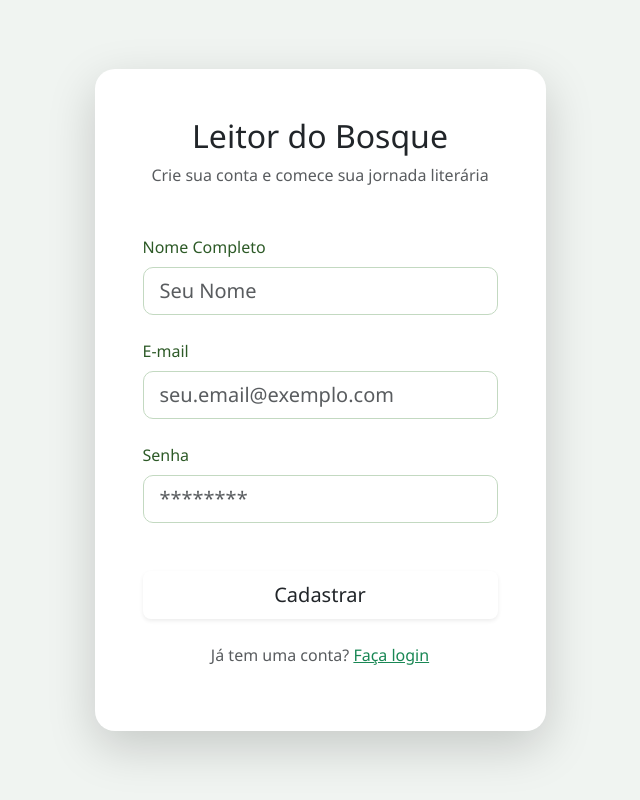
After one commit to NimaiH/Leitor-Do-Bosque, a Flask app: page /cadastro in a window 1280 px wide. The commit adds this page. Shown: the whole page, without its empty margins (320-960 px from the left). Run offline with Flask 3, Linux system fonts and the light colour scheme.

Commit message:
Reestruturação de rotas do python, adiciona usuarios no BD, página de login/cadastro, navbar

```diff
--- a/app.py
+++ b/app.py
@@ -1,105 +1,134 @@
 import os
 import sqlite3
-from flask import Flask, render_template, request, redirect, url_for
+from flask import Flask, render_template, request, redirect, url_for, session
 
 app = Flask(__name__)
 
-# Configuração para salvar as imagens enviadas
+# Configurações
+app.secret_key = 'chave_secreta_do_bosque'
 UPLOAD_FOLDER = 'static/uploads'
 app.config['UPLOAD_FOLDER'] = UPLOAD_FOLDER
 
-# Cria a pasta 'uploads' automaticamente se ela não existir
 if not os.path.exists(UPLOAD_FOLDER):
     os.makedirs(UPLOAD_FOLDER)
 
+# --- Rotas de Autenticação (USUÁRIOS) ---
 
-# -----------------------------------------------------------------------------------------------------------#
+@app.route('/login', methods=['GET', 'POST'])
+def login():
+    if request.method == 'POST':
+        email = request.form.get('email')
+        senha = request.form.get('senha')
 
+        conexao = sqlite3.connect('livros.db')
+        cursor = conexao.cursor()
+        cursor.execute("SELECT id, nome FROM usuarios WHERE email = ? AND senha = ?", (email, senha))
+        usuario = cursor.fetchone()
+        conexao.close()
 
-# Função HOME
+        if usuario:
+            session['usuario_id'] = usuario[0]
+            session['usuario_nome'] = usuario[1]
+            return redirect(url_for('home'))
+        return "E-mail ou senha incorretos!"
+    return render_template('login.html')
+
+@app.route('/cadastro')
+def cadastro():
+    return render_template('cadastro.html')
+
+@app.route('/salvar_usuario', methods=['POST'])
+def salvar_usuario():
+    nome = request.form.get('nome')
+    email = request.form.get('email')
+    senha = request.form.get('senha')
+
+    if nome and email and senha:
+        try:
+            conexao = sqlite3.connect('livros.db')
+            cursor = conexao.cursor()
+            cursor.execute("INSERT INTO usuarios (nome, email, senha) VALUES (?, ?, ?)", (nome, email, senha))
+            conexao.commit()
+            conexao.close()
+            return redirect(url_for('login'))
+        except sqlite3.IntegrityError:
+            return "Este e-mail já está cadastrado."
+    return "Todos os campos são obrigatórios."
+
+@app.route('/logout')
+def logout():
+    session.clear()
+    return redirect(url_for('home'))
+
+# --- Rotas principais (Estante de livros) ---
 
 @app.route('/')
 def home():
-    # 1. Conectar ao banco de dados
+    usuario_id = session.get('usuario_id')
+
+    if not usuario_id:
+        return render_template('index.html', livros=[], xp=0)
+
     conexao = sqlite3.connect('livros.db')
     cursor = conexao.cursor()
 
-    # 2. Busca os dados necessários para os cards da estante
-    # Pegando: Titulo (0), Paginas (1), Capa (2) e ID (3)
-    cursor.execute("SELECT titulo, paginas, capa, id FROM livros")
+    # Busca apenas os livros do usuário logado
+    cursor.execute("SELECT titulo, paginas, capa, id FROM livros WHERE usuario_id = ?", (usuario_id,))
     lista_livros = cursor.fetchall()
 
-    # 3. Busca a soma de todas as páginas para calcular o XP total
-    cursor.execute("SELECT SUM(paginas) FROM livros")
+    # Soma o XP apenas do usuário logado
+    cursor.execute("SELECT SUM(paginas) FROM livros WHERE usuario_id = ?", (usuario_id,))
     resultado_xp = cursor.fetchone()
+    xp_total = resultado_xp[0] if resultado_xp and resultado_xp[0] else 0
+    conexao.close()
 
-    # SUM retorna "none" se não conter nada nos dados então precisamos criar uma "regra" pra caso esse valor seja "none" mostrar 0 no site.
-    xp_total = resultado_xp[0] if resultado_xp and resultado_xp[0] else 0
-
-    # 5. Envia os livros e o XP para o index.html
     return render_template('index.html', livros=lista_livros, xp=xp_total)
 
-
-# -----------------------------------------------------------------------------------------------------------#
-
-
-# Cadastrar Livros
+# --- Gerenciamento de Livros ---
 
 @app.route('/cadastrar_livros')
 def cadastrar_livros():
+    if not session.get('usuario_id'):
+        return redirect(url_for('login'))
     return render_template('cadastrar_livros.html')
-
-# -----------------------------------------------------------------------------------------------------------#
-
-
-# Rota que recebe os dados do formulário
 
 @app.route('/salvar_livro', methods=['POST'])
 def salvar_livro():
-    # Pegando os textos e foto do formulário
+    usuario_id = session.get('usuario_id')
+    if not usuario_id:
+        return redirect(url_for('login'))
+
     titulo = request.form.get('titulo')
     paginas = request.form.get('paginas')
     foto = request.files.get('capa')
 
-    # Caso o usuário não envie foto.
     nome_foto = "padrão.jpg"
     if foto:
         nome_foto = foto.filename
-        caminho_foto = os.path.join(app.config['UPLOAD_FOLDER'], nome_foto)
-        foto.save(caminho_foto)
+        foto.save(os.path.join(app.config['UPLOAD_FOLDER'], nome_foto))
 
-    # Salvando no banco de dados
     conexao = sqlite3.connect('livros.db')
     cursor = conexao.cursor()
-    cursor.execute("INSERT INTO livros (titulo, paginas, capa) VALUES (?, ?, ?)",
-                   (titulo, paginas, nome_foto))
+    cursor.execute("INSERT INTO livros (titulo, paginas, capa, usuario_id) VALUES (?, ?, ?, ?)",
+                   (titulo, paginas, nome_foto, usuario_id))
     conexao.commit()
     conexao.close()
 
-    # Voltar p/ pagina inicial.
     return redirect(url_for('home'))
-
-# -----------------------------------------------------------------------------------------------------------#
-
-
-# Função para Deletar Livros
 
 @app.route('/deletar_livro/<int:id>')
 def deletar_livro(id):
+    usuario_id = session.get('usuario_id')
+    if not usuario_id:
+        return redirect(url_for('login'))
+
     conexao = sqlite3.connect('livros.db')
     cursor = conexao.cursor()
-    # Comando SQL para deletar baseado no ID único
-    cursor.execute("DELETE FROM livros WHERE id = ?", (id,))
+    # Segurança: Só deleta se o livro pertencer ao usuário logado
+    cursor.execute("DELETE FROM livros WHERE id = ? AND usuario_id = ?", (id, usuario_id))
     conexao.commit()
     conexao.close()
-
-    # Redireciona de volta para a home para atualizar a lista
     return redirect(url_for('home'))
-
-# -----------------------------------------------------------------------------------------------------------#
-
-# -----------------------------------------------------------------------------------------------------------#
-
 
 if __name__ == '__main__':
     app.run(debug=True)
--- a/static/style.css
+++ b/static/style.css
@@ -66,3 +66,9 @@ a.btn-gamificado {
     border: none;
     box-shadow: 0 4px 12px rgba(40, 40, 40, 0.08)
 }
+
+.hero-section p.lead {
+    color: #444 !important;    /* Um cinza bem escuro, quase preto */
+    font-weight: 560;          /* Deixa a letra mais grossa (Semi-bold) */
+    text-shadow: 1px 1px 2px rgba(255,255,255,0.5); /* Adiciona um brilho leve atrás para destacar da foto */
+}
--- /dev/null
+++ b/templates/cadastro.html
@@ -0,0 +1,83 @@
+<!DOCTYPE html>
+<html lang="pt-br">
+<head>
+    <meta charset="UTF-8">
+    <meta name="viewport" content="width=device-width, initial-scale=1.0">
+    <title>Cadastro - Leitor do Bosque</title>
+    <link href="https://cdn.jsdelivr.net/npm/bootstrap@5.3.0/dist/css/bootstrap.min.css" rel="stylesheet">
+    <link rel="stylesheet" href="{{ url_for('static', filename='style.css') }}">
+    <style>
+        /* Estilos específicos para a página de cadastro */
+        body {
+            background-color: #f0f4f1; /* Verde bem pálido de fundo */
+            display: flex;
+            align-items: center;
+            justify-content: center;
+            min-height: 100vh;
+        }
+        .card-cadastro {
+            border-radius: 20px;
+            border: none;
+            overflow: hidden;
+        }
+        .form-label {
+            color: #2d5a27; /* Verde escuro do bosque */
+            font-weight: 500;
+        }
+        .form-control {
+            border-radius: 10px;
+            border: 1px solid #c3d9c1;
+        }
+        .form-control:focus {
+            border-color: #76a871;
+            box-shadow: 0 0 0 0.2rem rgba(118, 168, 113, 0.25);
+        }
+    </style>
+</head>
+<body>
+
+<div class="container">
+    <div class="row justify-content-center">
+        <div class="col-md-6 col-lg-5">
+            <div class="card card-cadastro shadow-lg">
+                <div class="card-body p-5">
+
+                    <div class="text-center mb-5">
+                        <h1 class="titulo-bosque h2">Leitor do Bosque</h1>
+                        <p class="text-muted">Crie sua conta e comece sua jornada literária</p>
+                    </div>
+
+                    <form action="/salvar_usuario" method="POST">
+
+                        <div class="mb-4">
+                            <label for="nome" class="form-label">Nome Completo</label>
+                            <input type="text" class="form-control form-control-lg" id="nome" name="nome" placeholder="Seu Nome" required>
+                        </div>
+
+                        <div class="mb-4">
+                            <label for="email" class="form-label">E-mail</label>
+                            <input type="email" class="form-control form-control-lg" id="email" name="email" placeholder="seu.email@exemplo.com" required>
+                        </div>
+
+                        <div class="mb-5">
+                            <label for="senha" class="form-label">Senha</label>
+                            <input type="password" class="form-control form-control-lg" id="senha" name="senha" placeholder="********" required>
+                        </div>
+
+                        <div class="d-grid gap-2">
+                            <button type="submit" class="btn btn-bosque btn-lg shadow-sm">Cadastrar</button>
+                        </div>
+                    </form>
+
+                    <div class="text-center mt-4">
+                        <p class="text-muted">Já tem uma conta? <a href="/login" class="text-success">Faça login</a></p>
+                    </div>
+
+                </div>
+            </div>
+        </div>
+    </div>
+</div>
+
+</body>
+</html>
```
Also changed, not shown: database.py (+17 -4 lines), templates/base.html (added, +95 -0 lines), templates/index.html (+28 -80 lines), livros.db.
